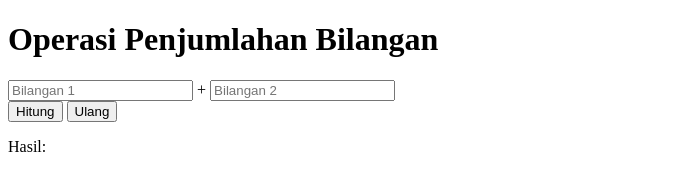
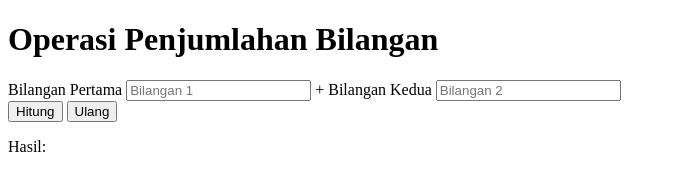
Before and after one commit to LailyRahmi/CodelabModul2_PemrogramanWeb, a plain HTML site: page codelab1.html in a window 1280 px wide. Shown: the whole page, without its empty margins (0-676 px from the left). Drawn offline with Linux system fonts and the light colour scheme.

Commit message:
Update codelab1.html

```diff
--- a/codelab1.html
+++ b/codelab1.html
@@ -7,8 +7,10 @@
     <h1>Operasi Penjumlahan Bilangan</h1>
 
     <form id="calculator">
+      <label for="bilangan1">Bilangan Pertama</label>
       <input type="number" id="bilangan1" placeholder="Bilangan 1" required />
       <span>+</span>
+      <label for="bilangan2">Bilangan Kedua</label>
       <input type="number" id="bilangan2" placeholder="Bilangan 2" required />
       <br />
       <button type="button" onclick="hitungPenjumlahan()">Hitung</button>
```
